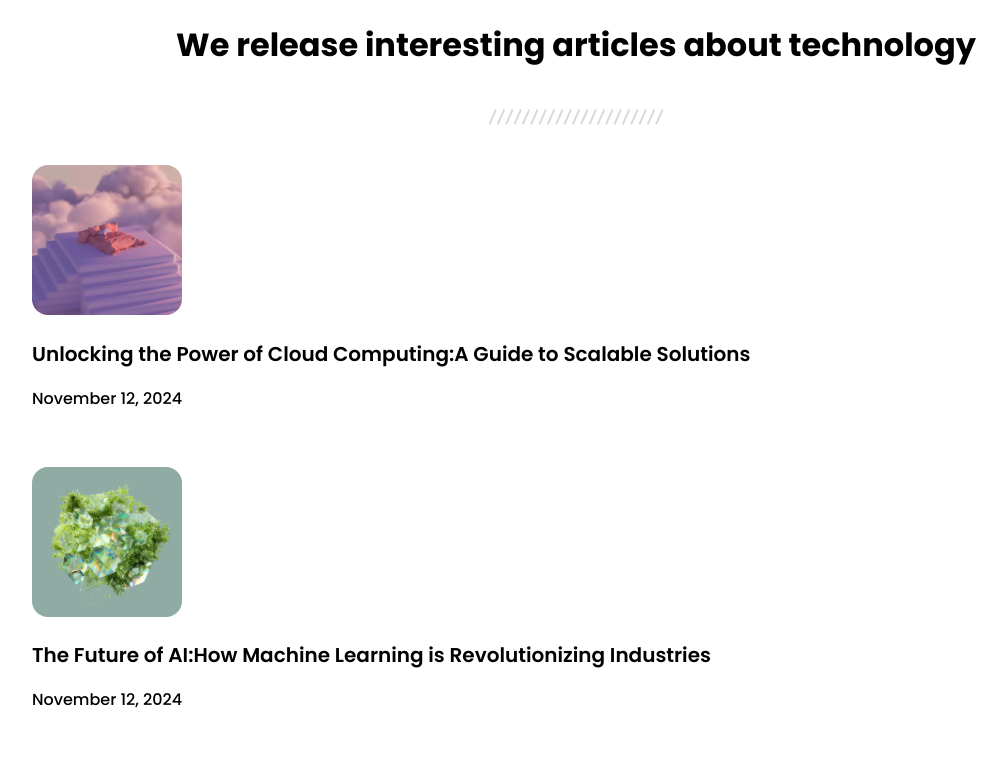
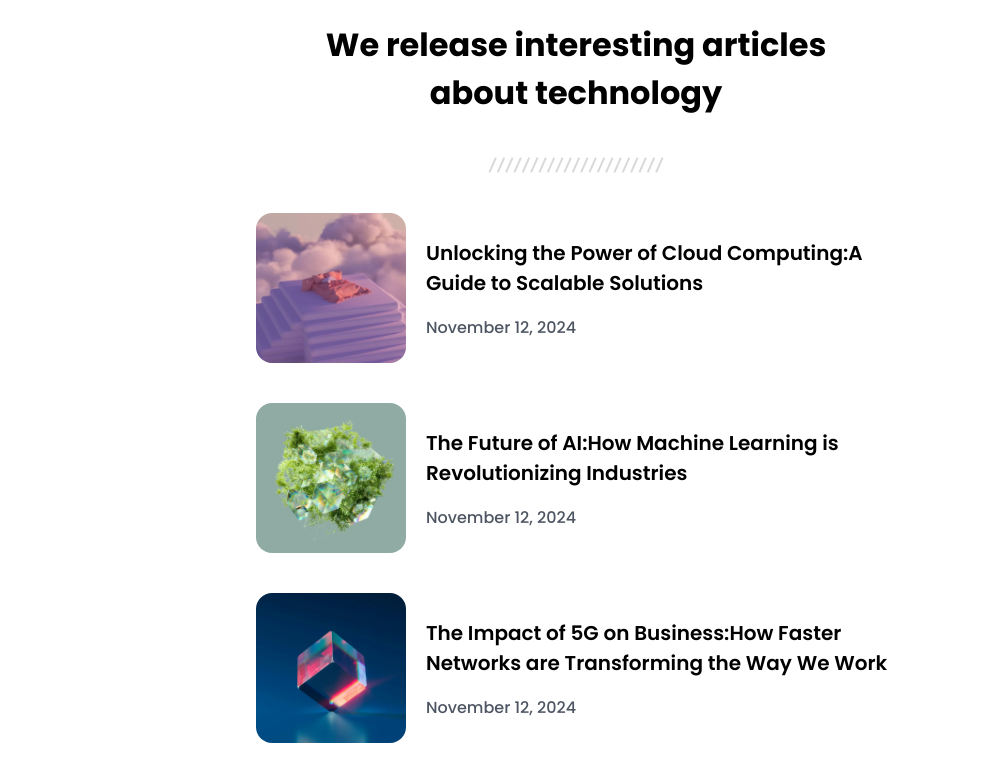
Before and after one commit to Niladri-Aich/dev-challenges-simple-article-listing-master, a plain HTML site: page index.html in a window 1280 px wide. Shown: the top 765 px of the page, without its empty margins (64-1071 px from the left). Drawn offline with Linux system fonts and the light colour scheme; a web font is replaced by a local one.

Commit message:
Add Media query for bigger screens

```diff
--- a/style.css
+++ b/style.css
@@ -11,8 +11,8 @@ body{
     align-items:center ;
     flex-direction: column;
     justify-content: space-between;
-    /* padding:2rem; */
-    /* box-sizing: border-box; */
+    box-sizing:border-box;
+
 
 }
 .heading{
@@ -24,6 +24,7 @@ body{
     text-align: center;
     margin-bottom: 0;
     font-size: 2rem;
+    font-weight:650;
 }
 .Seperator{
     display: block;
@@ -45,4 +46,54 @@ body{
 }
 .elem >.description > p{
     font-weight: 500;
+    color: #4D5562;
 }
+.elem>img:hover{
+    cursor:pointer;
+    box-shadow: 4px 4px 2px 2px  rgba(135, 135, 150, 0.249);
+}
+
+
+/* Add Media Queries For  Bigger screens */
+
+@media(min-width:700px){
+    .hero{
+        margin: 0px auto;
+        width:80vw;
+        align-items: center;
+    }
+    .heading{
+        width:60vw;
+    }
+    .elem{
+        width:60vw;
+        display: flex;
+        gap:20px;
+        align-items: center;
+    }
+    .hero{
+        margin-bottom: 0;
+    }
+}
+
+@media(min-width:1025px){
+    .hero{
+        margin: 0px auto;
+        width:80vw;
+        align-items: center;
+        gap:0px;
+
+    }
+    .heading{
+        width:40vw;
+    }
+    .elem{
+        width:50vw;
+        display: flex;
+        gap:20px;
+        align-items: center;
+    }
+    .hero{
+        margin-bottom: 0;
+    }
+}
```
